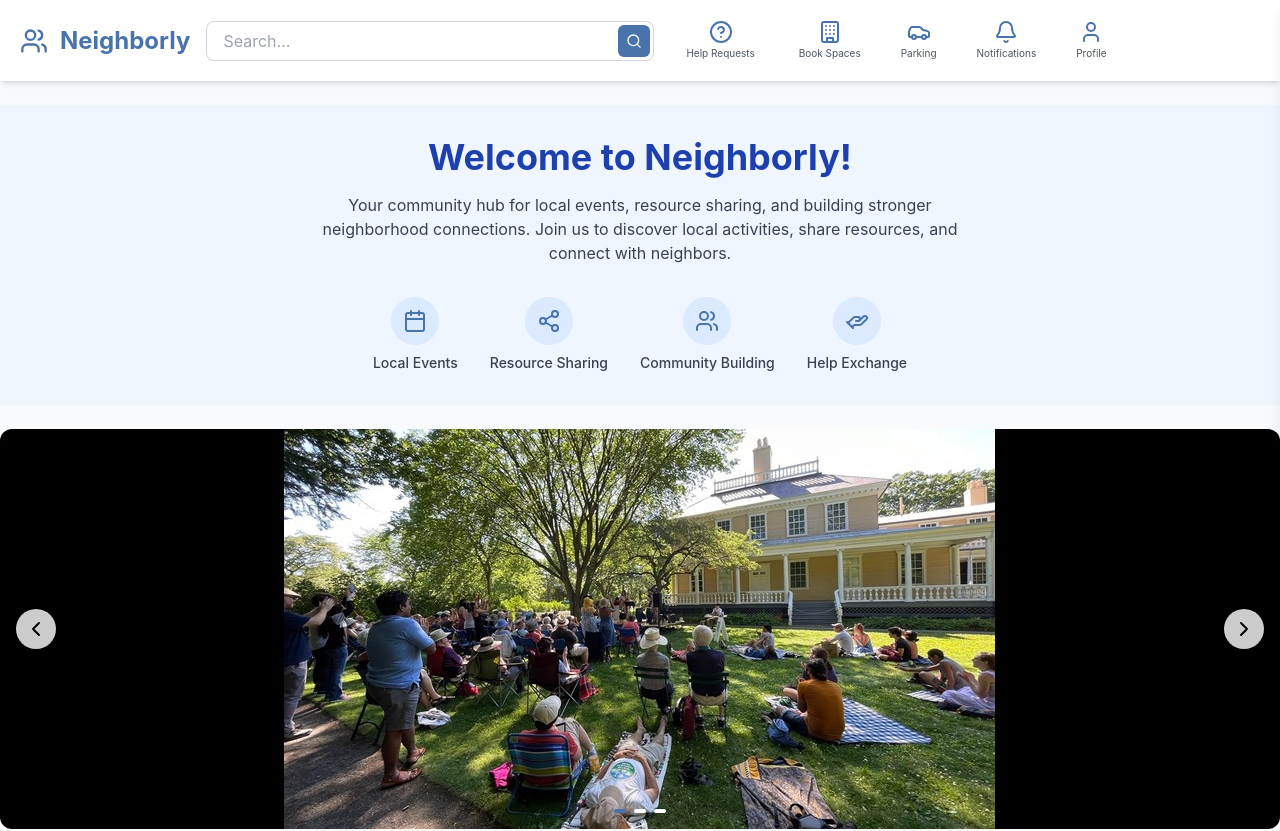
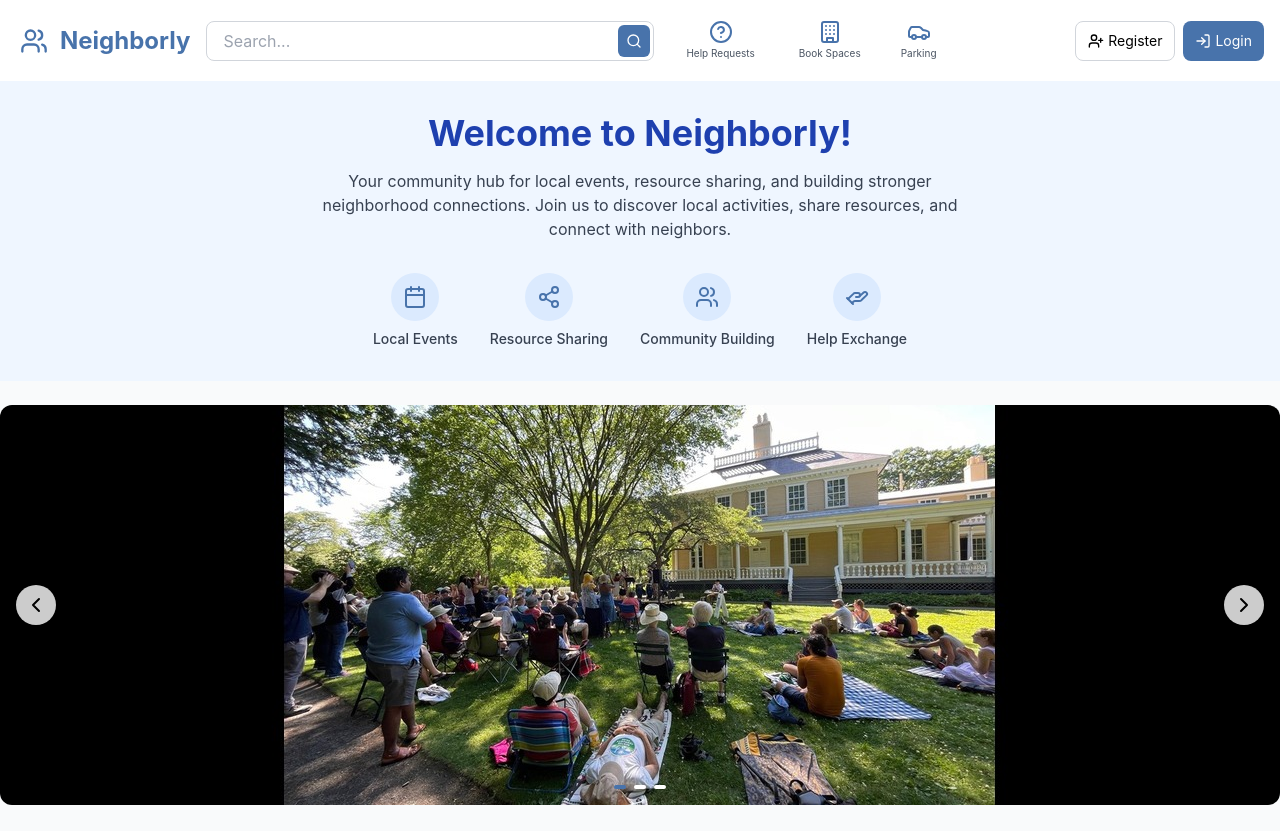
Before and after one commit to vinodhini-kalaichelvan/Neighborly, a React (Create React App) app in the folder Frontend/: page / in a window 1280 px wide. Shown: the top 831 px of the page. Built offline with nearby package versions, Linux system fonts and the light colour scheme.

Commit message:
added changes

```diff
--- a/Frontend/src/App.js
+++ b/Frontend/src/App.js
@@ -21,10 +21,10 @@ return(
     <Router>
       <Routes>
 
-       <Route path= "/" element={<MainLayout />}>
+       <Route path= "/Mainlayout" element={<MainLayout />}>
          <Route index element={<Dashboard/>} />
        </Route>
-       <Route path="/Homepage" element={<Homepage />} />
+       <Route path="/" element={<Homepage />} />
         <Route path="/login" element={<Login />} />
         <Route path="/register" element={<Register />} />
         <Route path="/admin" element={<AdminDashboard />} />
```
